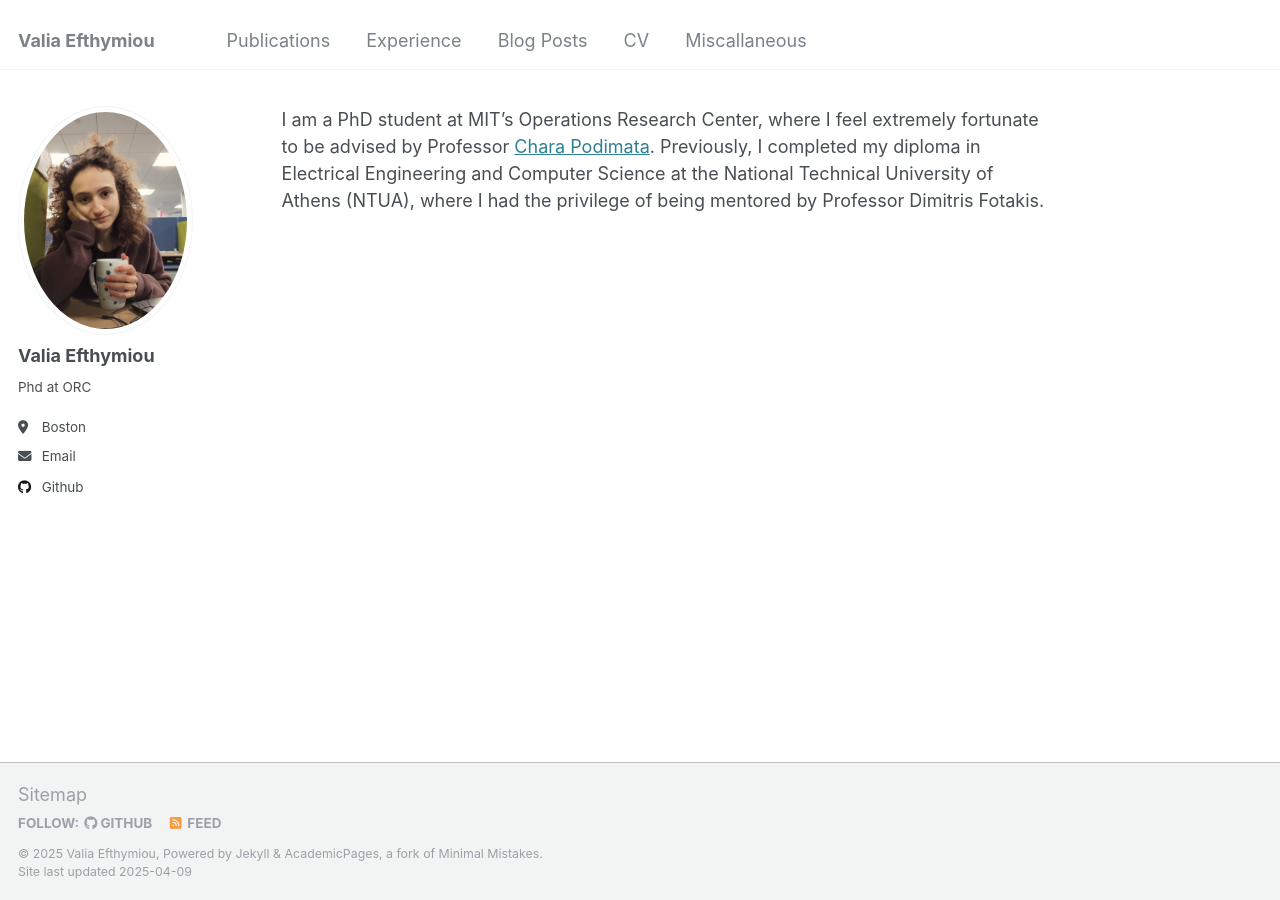
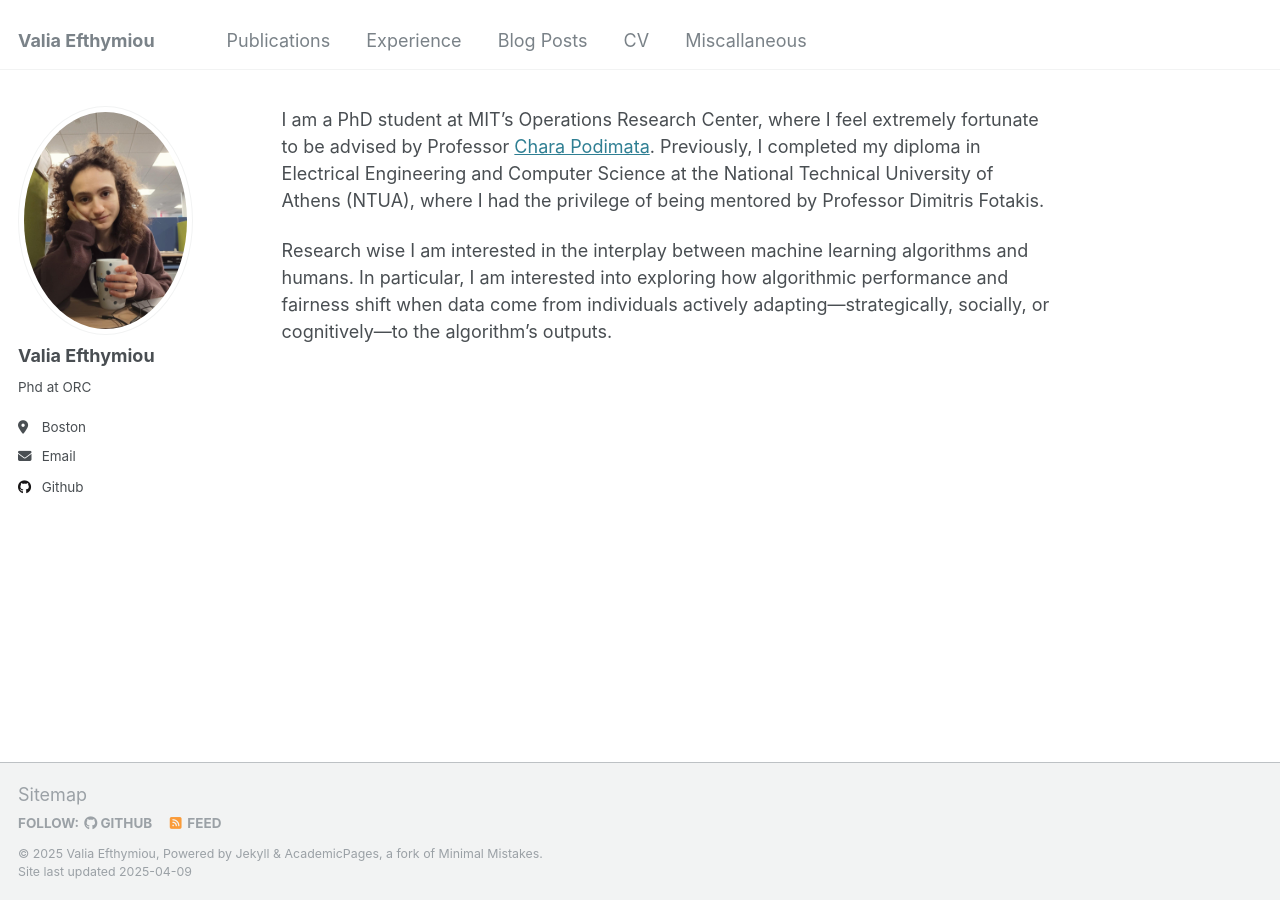
Before and after one commit to valiaEft/valiaEft.github.io, a Jekyll site: the page built from _pages/about.md, in a window 1280 px wide. Built offline with Jekyll 4.4.1, drawn with Linux system fonts in a browser that asks for light colours.

Commit message:
Update about.md

```diff
--- a/_pages/about.md
+++ b/_pages/about.md
@@ -7,3 +7,5 @@ redirect_from:
   - /about.html
 ---
 I am a PhD student at MIT’s Operations Research Center, where I feel extremely fortunate to be advised by Professor [Chara Podimata](https://www.charapodimata.com/). Previously, I completed my diploma in Electrical Engineering and Computer Science at the National Technical University of Athens (NTUA), where I had the privilege of being mentored by Professor Dimitris Fotakis.
+
+Research wise I am interested in the interplay between machine learning algorithms and humans. In particular, I am interested into exploring how algorithmic performance and fairness shift when data come from individuals actively adapting—strategically, socially, or cognitively—to the algorithm’s outputs.
```
